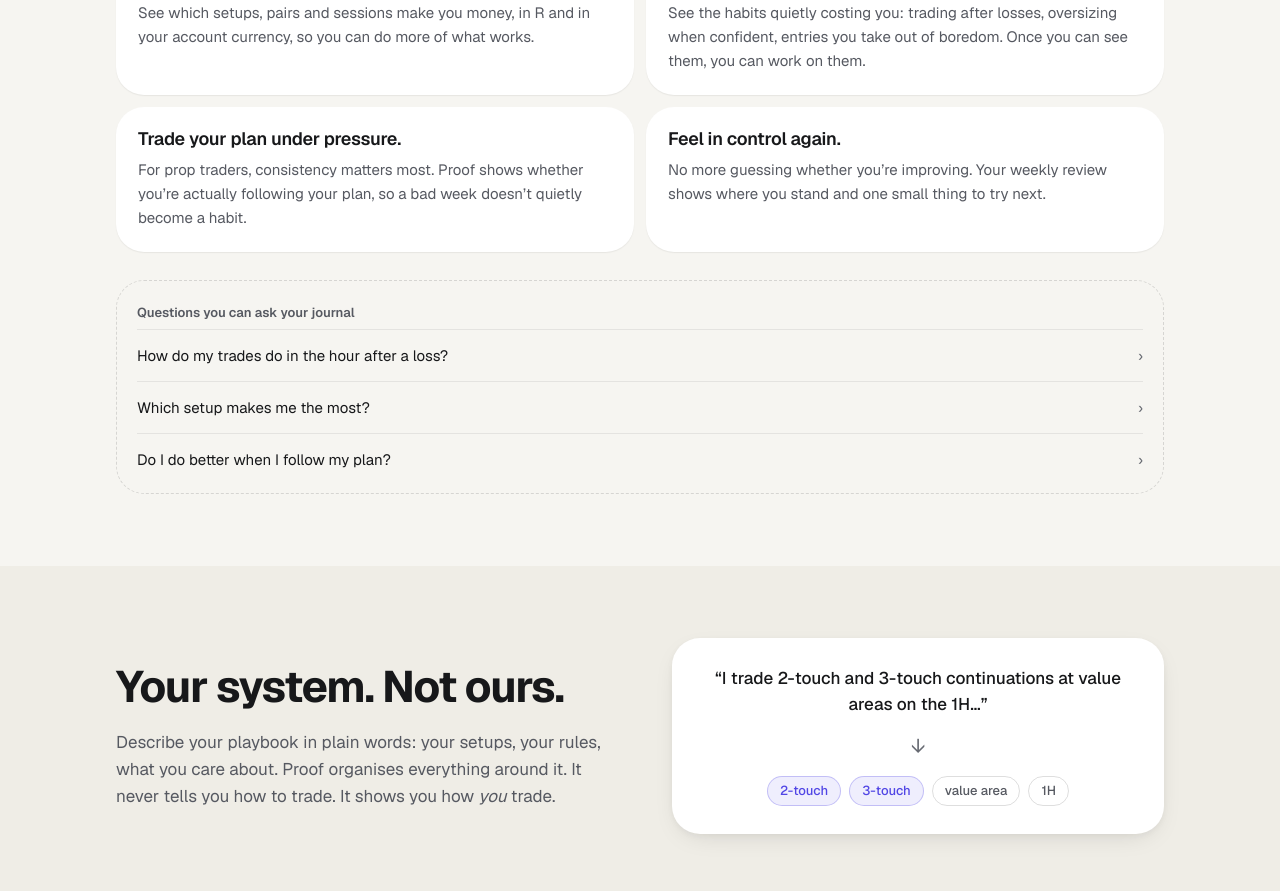
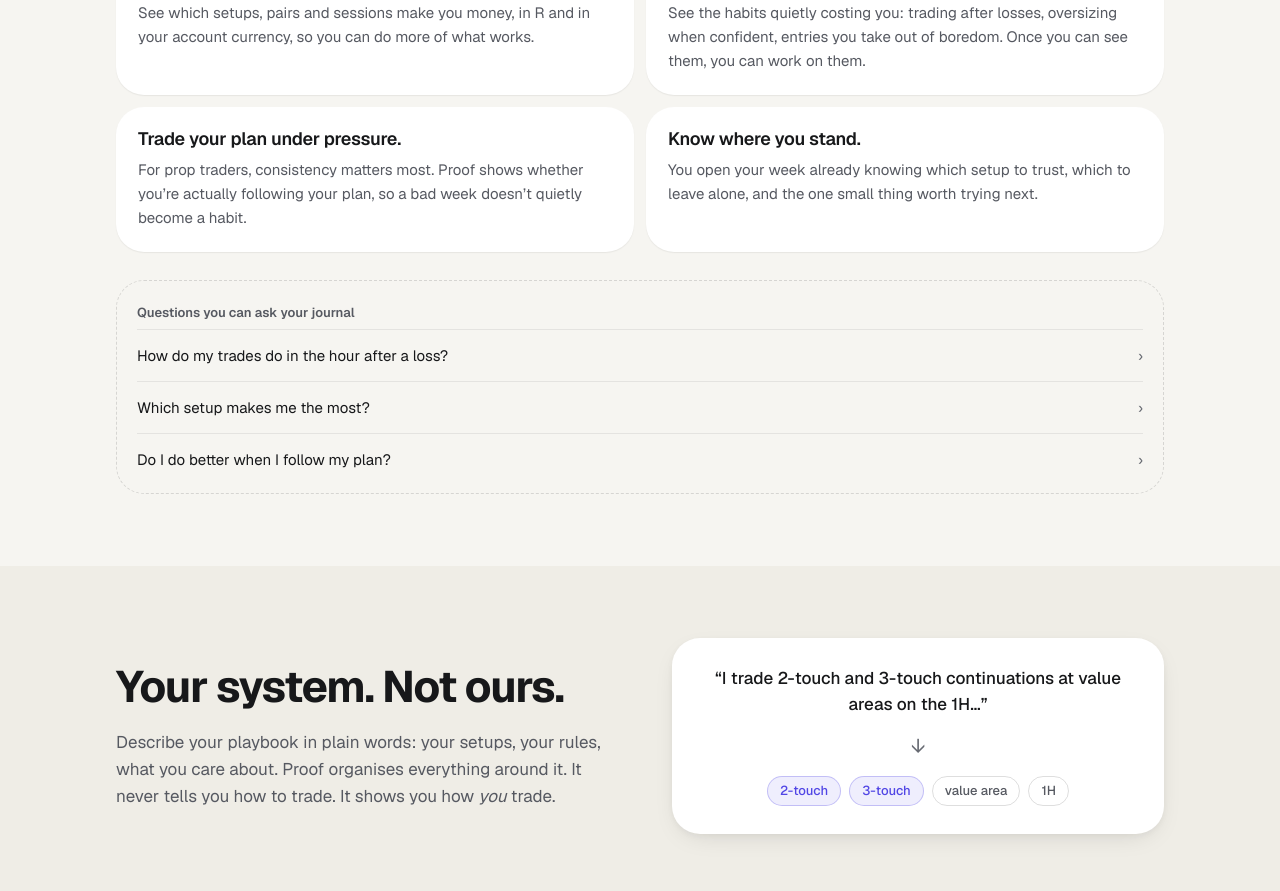
Before and after one commit to TobiWilliams001/proof, a Next.js app: page / in a window 1280 px wide. Shown: the part 2320-3211 px from the top of the page. Built offline with nearby package versions, Linux system fonts and the light colour scheme.

Commit message:
feat: show the outcome instead of naming the feeling in the weekly review benefit

```diff
--- a/src/app/page.tsx
+++ b/src/app/page.tsx
@@ -29,7 +29,7 @@
   ['Find your edge.', 'See which setups, pairs and sessions make you money, in R and in your account currency, so you can do more of what works.'],
   ['Spot the leaks.', 'See the habits quietly costing you: trading after losses, oversizing when confident, entries you take out of boredom. Once you can see them, you can work on them.'],
   ['Trade your plan under pressure.', 'For prop traders, consistency matters most. Proof shows whether you’re actually following your plan, so a bad week doesn’t quietly become a habit.'],
-  ['Feel in control again.', 'No more guessing whether you’re improving. Your weekly review shows where you stand and one small thing to try next.'],
+  ['Know where you stand.', 'You open your week already knowing which setup to trust, which to leave alone, and the one small thing worth trying next.'],
 ];
 
 // Questions, not results: Proof never markets outcomes it hasn't measured for you.
```
